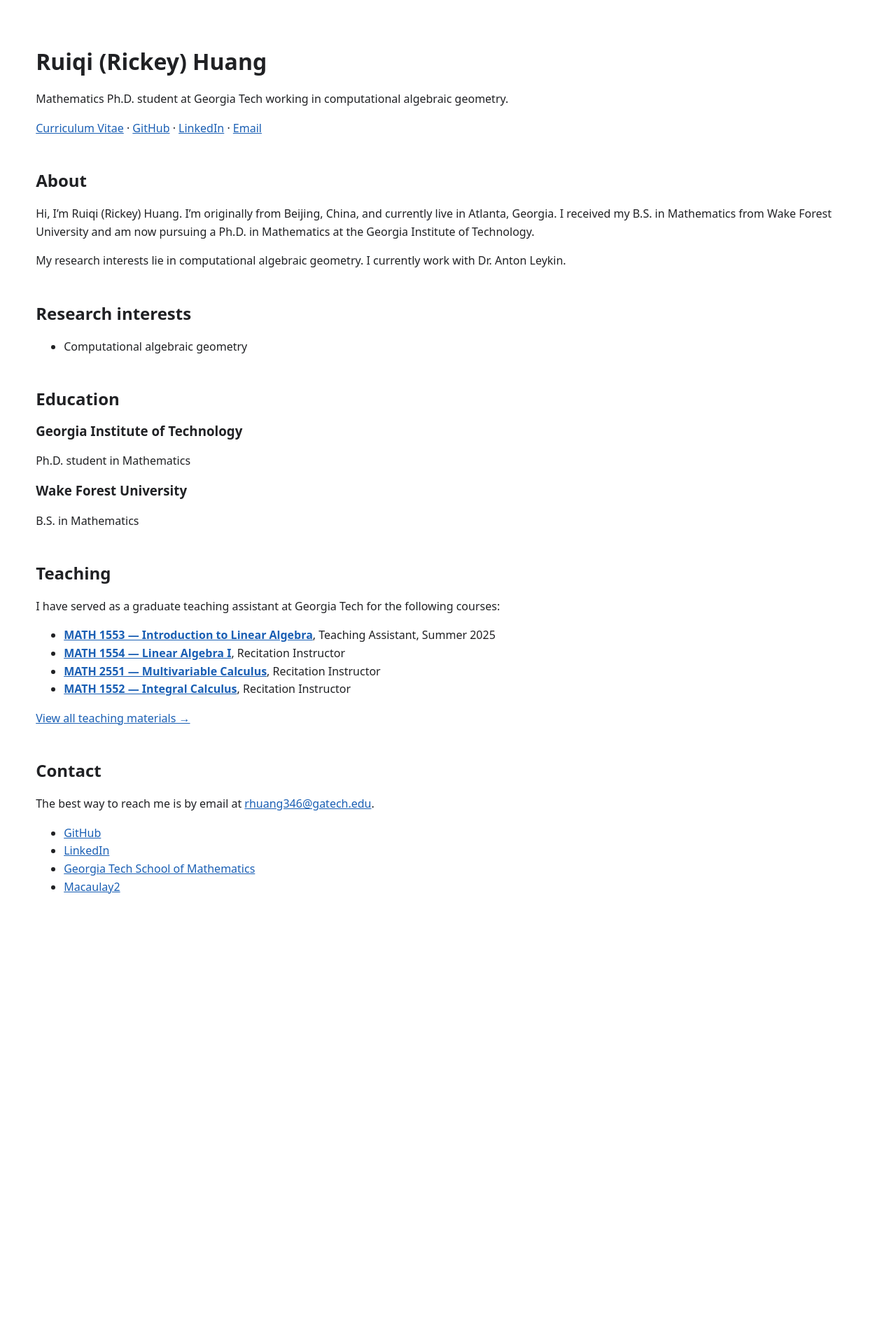
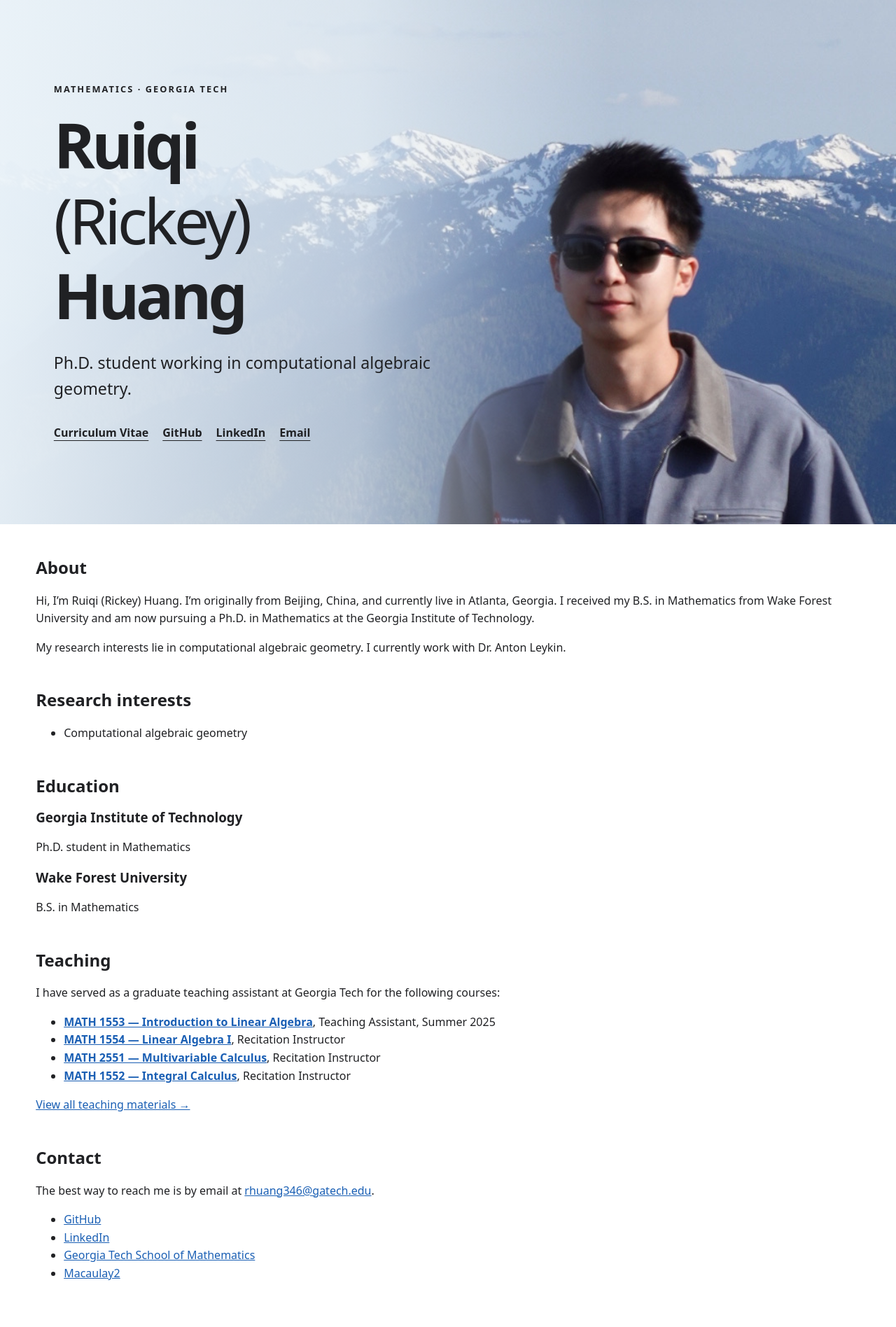
Before and after one commit to Rick3yHuang/Rick3yHuang.github.io, a Jekyll site: the page built from index.md, in a window 1280 px wide. Shown: the whole page at 70% size. Built offline with Jekyll 4.4.1, drawn with Linux system fonts in a browser that asks for light colours; before the commit the page ends 1344 px from its top, so only the background shows below that.

Commit message:
Add responsive hero section to homepage

```diff
--- a/assets/css/style.css
+++ b/assets/css/style.css
@@ -2,11 +2,18 @@
 html {
   font-family: system-ui, sans-serif;
   line-height: 1.6;
+  box-sizing: border-box;
+}
+
+*,
+*::before,
+*::after {
+  box-sizing: inherit;
 }
 
 body {
   margin: 0;
-  padding: 3rem clamp(1rem, 4vw, 4rem);
+  padding: 0 clamp(1rem, 4vw, 4rem) 3rem;
   color: #202124;
   background: #fff;
 }
@@ -23,6 +30,79 @@ h3 {
 
 h2 {
   margin-top: 3rem;
+}
+
+.hero {
+  position: relative;
+  min-height: min(82vh, 900px);
+  margin-inline: calc(clamp(1rem, 4vw, 4rem) * -1);
+  overflow: hidden;
+  isolation: isolate;
+}
+
+.hero__image,
+.hero__shade {
+  position: absolute;
+  inset: 0;
+  width: 100%;
+  height: 100%;
+}
+
+.hero__image {
+  z-index: -2;
+  object-fit: cover;
+  object-position: center 57%;
+}
+
+.hero__shade {
+  z-index: -1;
+  background: linear-gradient(90deg, rgba(237, 245, 250, 0.94) 0%, rgba(237, 245, 250, 0.68) 40%, rgba(237, 245, 250, 0) 68%);
+}
+
+.hero__content {
+  display: flex;
+  min-height: min(82vh, 900px);
+  max-width: 48rem;
+  padding: clamp(5rem, 13vh, 9rem) clamp(1rem, 6vw, 6rem);
+  flex-direction: column;
+  align-items: flex-start;
+}
+
+.hero__eyebrow {
+  margin: 0 0 1rem;
+  font-size: 0.8rem;
+  font-weight: 700;
+  letter-spacing: 0.16em;
+  text-transform: uppercase;
+}
+
+.hero h1 {
+  max-width: 8ch;
+  margin: 0;
+  font-size: clamp(3rem, 7vw, 7rem);
+  letter-spacing: -0.055em;
+}
+
+.hero h1 span {
+  font-weight: 400;
+}
+
+.hero__intro {
+  max-width: 35rem;
+  margin: 1.5rem 0 2rem;
+  font-size: clamp(1.1rem, 2vw, 1.45rem);
+}
+
+.hero__links {
+  display: flex;
+  flex-wrap: wrap;
+  gap: 0.75rem 1.25rem;
+}
+
+.hero__links a {
+  color: inherit;
+  font-weight: 650;
+  text-underline-offset: 0.3em;
 }
 
 a {
@@ -44,8 +124,39 @@ td {
 }
 
 @media (max-width: 640px) {
+  body {
+    padding-top: 0;
+  }
+
   main {
     overflow-wrap: anywhere;
+  }
+
+  .hero {
+    display: flex;
+    min-height: auto;
+    flex-direction: column-reverse;
+    background: #edf5fa;
+  }
+
+  .hero__image {
+    position: relative;
+    height: 66vh;
+    min-height: 30rem;
+    object-position: center 48%;
+  }
+
+  .hero__shade {
+    display: none;
+  }
+
+  .hero__content {
+    min-height: auto;
+    padding: 3rem 1rem 2.5rem;
+  }
+
+  .hero h1 {
+    font-size: clamp(2.8rem, 14vw, 4.5rem);
   }
 
   table {
--- a/index.md
+++ b/index.md
@@ -3,11 +3,21 @@ layout: default
 title: Home
 ---
 
-# Ruiqi (Rickey) Huang
-
-Mathematics Ph.D. student at Georgia Tech working in computational algebraic geometry.
-
-[Curriculum Vitae](https://drive.google.com/file/d/1MhxrPEpgCm5eVYNSZXDtqhUZp06M7SbI/view?usp=sharing) · [GitHub](https://github.com/Rick3yHuang) · [LinkedIn](https://www.linkedin.com/in/ruiqi-huang-44968a1a2/) · [Email](mailto:rhuang346@gatech.edu)
+<section class="hero">
+  <img class="hero__image" src="{{ '/assets/images/profile-hero.jpg' | relative_url }}" alt="Ruiqi Huang standing in front of a mountain landscape">
+  <div class="hero__shade" aria-hidden="true"></div>
+  <div class="hero__content">
+    <p class="hero__eyebrow">Mathematics · Georgia Tech</p>
+    <h1>Ruiqi <span>(Rickey)</span> Huang</h1>
+    <p class="hero__intro">Ph.D. student working in computational algebraic geometry.</p>
+    <nav class="hero__links" aria-label="Profile links">
+      <a href="https://drive.google.com/file/d/1MhxrPEpgCm5eVYNSZXDtqhUZp06M7SbI/view?usp=sharing">Curriculum Vitae</a>
+      <a href="https://github.com/Rick3yHuang">GitHub</a>
+      <a href="https://www.linkedin.com/in/ruiqi-huang-44968a1a2/">LinkedIn</a>
+      <a href="mailto:rhuang346@gatech.edu">Email</a>
+    </nav>
+  </div>
+</section>
 
 ## About
 
```
Also changed, not shown: assets/images/profile-hero.jpg (added).
